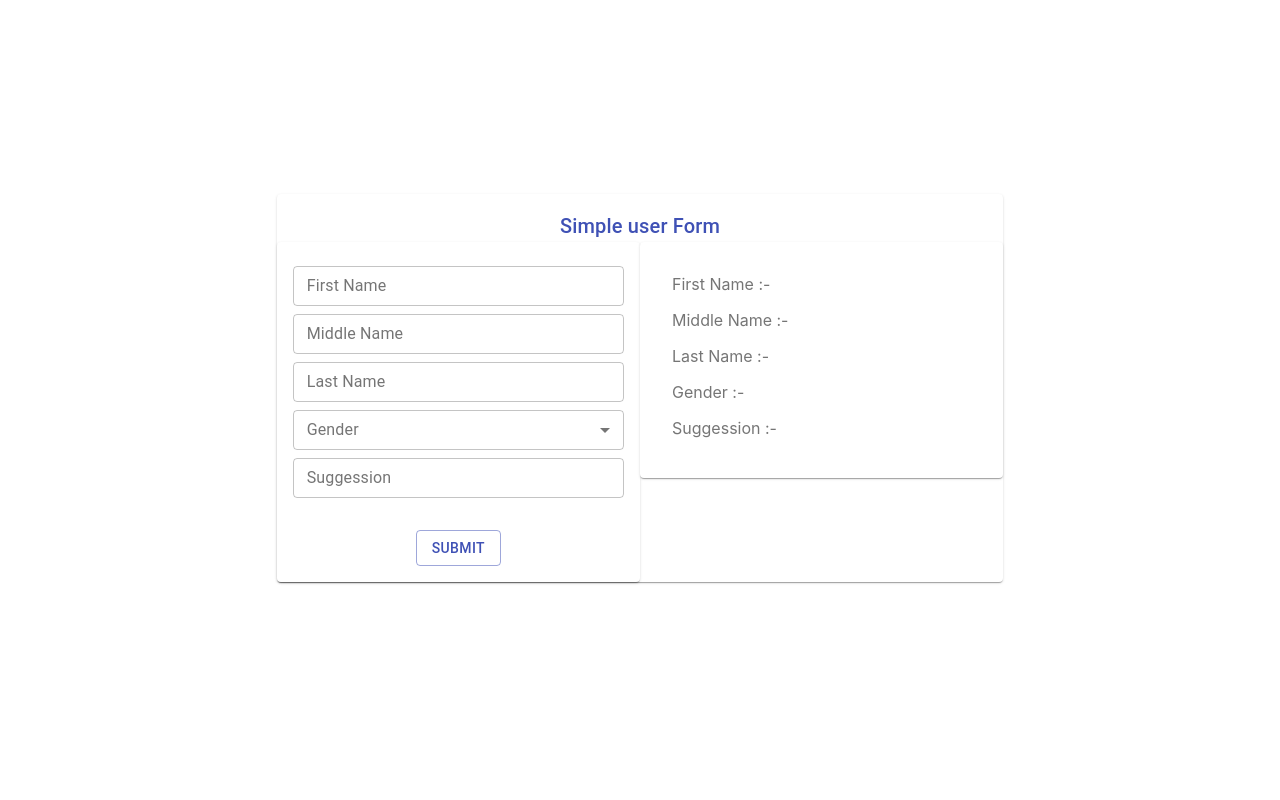
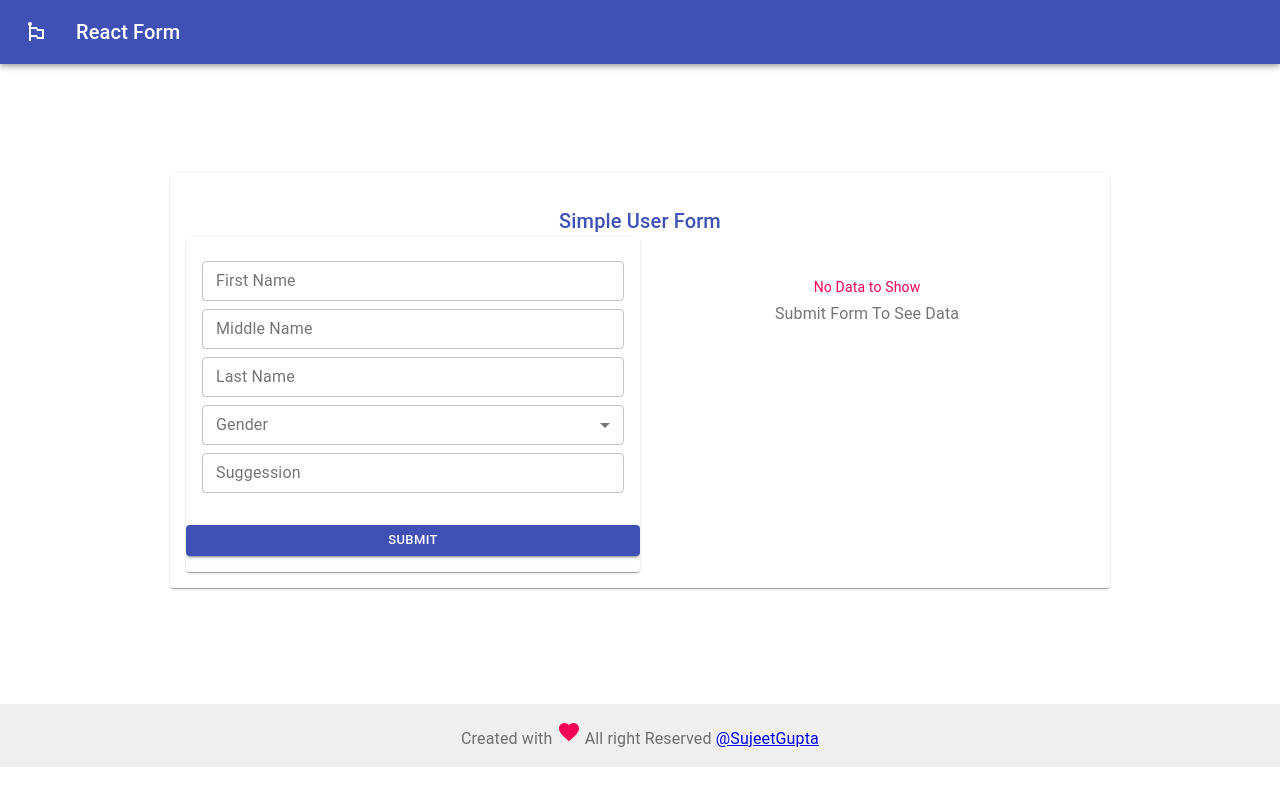
Before and after one commit to himanshulal9/ReactUserForm, a React (Create React App) app: page / in a window 1280 px wide. Built offline with nearby package versions, Linux system fonts and the light colour scheme.

Commit message:
ulitmate update

```diff
--- a/package.json
+++ b/package.json
@@ -1,4 +1,5 @@
 {
+  "homepage": "https://himanshulal9.github.io/ReactUserForm",
   "name": "generalform-sujeet",
   "version": "0.1.0",
   "private": true,
@@ -8,6 +9,7 @@
     "@testing-library/jest-dom": "^5.14.1",
     "@testing-library/react": "^11.2.7",
     "@testing-library/user-event": "^12.8.3",
+    "gh-pages": "^3.2.2",
     "react": "^17.0.2",
     "react-dom": "^17.0.2",
     "react-scripts": "4.0.3",
@@ -17,7 +19,9 @@
     "start": "react-scripts start",
     "build": "react-scripts build",
     "test": "react-scripts test",
-    "eject": "react-scripts eject"
+    "eject": "react-scripts eject",
+    "predeploy": "npm run build",
+    "deploy": "gh-pages -d build"
   },
   "eslintConfig": {
     "extends": [
--- a/src/App.js
+++ b/src/App.js
@@ -1,8 +1,17 @@
+import FormComponent from "./components/formComponent";
+import Footer from "./components/Footer";
+import Navbar from "./components/AppBar";
+import { Box } from "@material-ui/core";
 import "./App.css";
-import FormComponent from "./components/formComponent";
 
 function App() {
-  return <FormComponent />;
+  return (
+    <Box>
+      <Navbar />
+      <FormComponent />
+      <Footer />
+    </Box>
+  );
 }
 
 export default App;
--- /dev/null
+++ b/src/components/AppBar.jsx
@@ -0,0 +1,42 @@
+import React from "react";
+import { makeStyles } from "@material-ui/core/styles";
+import AppBar from "@material-ui/core/AppBar";
+import Toolbar from "@material-ui/core/Toolbar";
+import Typography from "@material-ui/core/Typography";
+import IconButton from "@material-ui/core/IconButton";
+import EmojiFlagsIcon from "@material-ui/icons/EmojiFlags";
+
+const useStyles = makeStyles((theme) => ({
+  root: {
+    flexGrow: 1,
+  },
+  menuButton: {
+    marginRight: theme.spacing(2),
+  },
+  title: {
+    flexGrow: 1,
+  },
+}));
+
+export default function Navbar() {
+  const classes = useStyles();
+
+  return (
+    <div className={classes.root}>
+      <AppBar position='fixed'>
+        <Toolbar>
+          <IconButton
+            edge='start'
+            className={classes.menuButton}
+            color='inherit'
+            aria-label='menu'>
+            <EmojiFlagsIcon />
+          </IconButton>
+          <Typography variant='h6' className={classes.title}>
+            React Form
+          </Typography>
+        </Toolbar>
+      </AppBar>
+    </div>
+  );
+}
--- /dev/null
+++ b/src/components/Footer.jsx
@@ -0,0 +1,25 @@
+import { Typography } from "@material-ui/core";
+import { Grid, Box } from "@material-ui/core";
+import React from "react";
+import FavoriteIcon from "@material-ui/icons/Favorite";
+
+export default function Footer() {
+  return (
+    <Grid container>
+      <Grid item xs={12} style={{ backgroundColor: "#efefef" }}>
+        <Box p={2}>
+          <Typography
+            variant='body1'
+            component='h6'
+            color='textSecondary'
+            align='center'>
+            Created with <FavoriteIcon color='secondary' /> All right Reserved{" "}
+            <a href='https://www.facebook.com/winnersujeet' target='blank'>
+              @SujeetGupta
+            </a>
+          </Typography>
+        </Box>
+      </Grid>
+    </Grid>
+  );
+}
--- a/src/components/formComponent.jsx
+++ b/src/components/formComponent.jsx
@@ -11,14 +11,11 @@ import {
   ListItemIcon,
   ListItem,
 } from "@material-ui/core";
-import {
-  renderButton,
-  renderInputField,
-  renderSelect,
-  renderText,
-} from "./common";
+import { renderInputField, renderSelect, renderText } from "./common";
 import { styles } from "./styles";
 import { CardContent } from "@material-ui/core";
+import { Button } from "@material-ui/core";
+import { Typography } from "@material-ui/core";
 
 class FormComponent extends Component {
   state = {
@@ -37,8 +34,11 @@ class FormComponent extends Component {
 
     const handleSubmit = (e) => {
       e.preventDefault();
-      this.setState(this.state.uploadedData.push(this.state.data));
+      const { data, uploadedData } = this.state;
+      uploadedData.push(data);
+      this.setState({ uploadedData });
       console.log("form submitted");
+      console.log(this.state.uploadedData);
     };
 
     const handleOnChange = ({ target }) => {
@@ -54,19 +54,19 @@ class FormComponent extends Component {
 
     return (
       <Grid container className={classes.formContainer}>
-        <Grid item xs={12} sm={7}>
-          <form onSubmit={this.handleSubmit} className={classes.form}>
-            <Paper component={Box} mb={1}>
+        <Grid item xs={12} sm={9}>
+          <form onSubmit={handleSubmit} className={classes.form}>
+            <Paper component={Box} mb={1} p={2}>
               <Box pt={2}>
                 {renderText({
                   type: "h6",
                   color: "primary",
-                  label: "Simple user Form",
+                  label: "Simple User Form",
                   align: "center",
                 })}
               </Box>
               <Grid container>
-                <Grid xs={12} sm={6}>
+                <Grid item xs={12} sm={6}>
                   <Card>
                     <CardContent>
                       <Box mt={1} mb={1}>
@@ -116,46 +116,62 @@ class FormComponent extends Component {
                       })}
                     </CardContent>
                     <p style={{ textAlign: "center" }}>
-                      {renderButton({ label: "submit" })}
+                      <Button
+                        type='submit'
+                        color='primary'
+                        variant='contained'
+                        fullWidth={true}
+                        size='small'>
+                        Submit
+                      </Button>
                     </p>
                   </Card>
                 </Grid>
 
-                <Grid xs={12} sm={6}>
+                <Grid item xs={12} sm={6}>
+                  {this.state.uploadedData.length ? (
                     <Card>
                       <CardContent>
                         <List>
-                        <ListItem>
-                          <ListItemIcon>First Name :-</ListItemIcon>
-                          <ListItemText>
-                            {this.state.data.firstName}
+                          {/* {Object.entries()} */}
+                          {this.state.uploadedData.map((item) =>
+                            Object.entries(item).map((obj, i) => (
+                              <ListItem key={i}>
+                                <ListItemIcon
+                                  style={{ textTransform: "uppercase" }}>
+                                  {obj[0] + " :-"}
+                                </ListItemIcon>
+                                <ListItemText
+                                  style={{
+                                    paddingLeft: "10px",
+                                    textTransform: "capitalize",
+                                  }}>
+                                  {obj[1]}
                                 </ListItemText>
                               </ListItem>
-                        <ListItem>
-                          <ListItemIcon>Middle Name :-</ListItemIcon>
-                          <ListItemText>
-                            {this.state.data.middleName}
-                          </ListItemText>
-                        </ListItem>
-                        <ListItem>
-                          <ListItemIcon>Last Name :-</ListItemIcon>
-                          <ListItemText>
-                            {this.state.data.lastName}
-                          </ListItemText>
-                        </ListItem>
-                        <ListItem>
-                          <ListItemIcon>Gender :-</ListItemIcon>
-                          <ListItemText>{this.state.data.gender}</ListItemText>
-                        </ListItem>
-                        <ListItem>
-                          <ListItemIcon>Suggession :-</ListItemIcon>
-                          <ListItemText>
-                            {this.state.data.suggession}
-                          </ListItemText>
-                        </ListItem>
+                            ))
+                          )}
                         </List>
                       </CardContent>
                     </Card>
+                  ) : (
+                    <Box mb={3} mt={3} p={2}>
+                      <Typography
+                        variant='body2'
+                        color='secondary'
+                        align='center'
+                        gutterBottom={true}>
+                        No Data to Show
+                      </Typography>
+                      <Typography
+                        variant='body1'
+                        component='h6'
+                        color='textSecondary'
+                        align='center'>
+                        Submit Form To See Data
+                      </Typography>
+                    </Box>
+                  )}
                 </Grid>
               </Grid>
             </Paper>
--- a/src/components/styles.jsx
+++ b/src/components/styles.jsx
@@ -6,21 +6,18 @@ export const styles = {
     flexFlow: "row Wrap",
     justifyContent: "center",
     alignItems: "center",
-    height: "98vh",
+    height: "88vh",
   },
 
   form: {
     padding: "10px",
     minHeight: "350px",
     height: "auto",
+    marginTop: "65px",
   },
   formTitle: {
     color: blueGrey[700],
     textAlign: "center",
     margin: "10px 0px 30px 0px",
   },
-
-  steps: {
-    padding: "16px",
-  },
 };
```
Also changed, not shown: 1 other file (tests, documents, lock files or other folders). Lines whose indentation alone changed are shown as unchanged.
